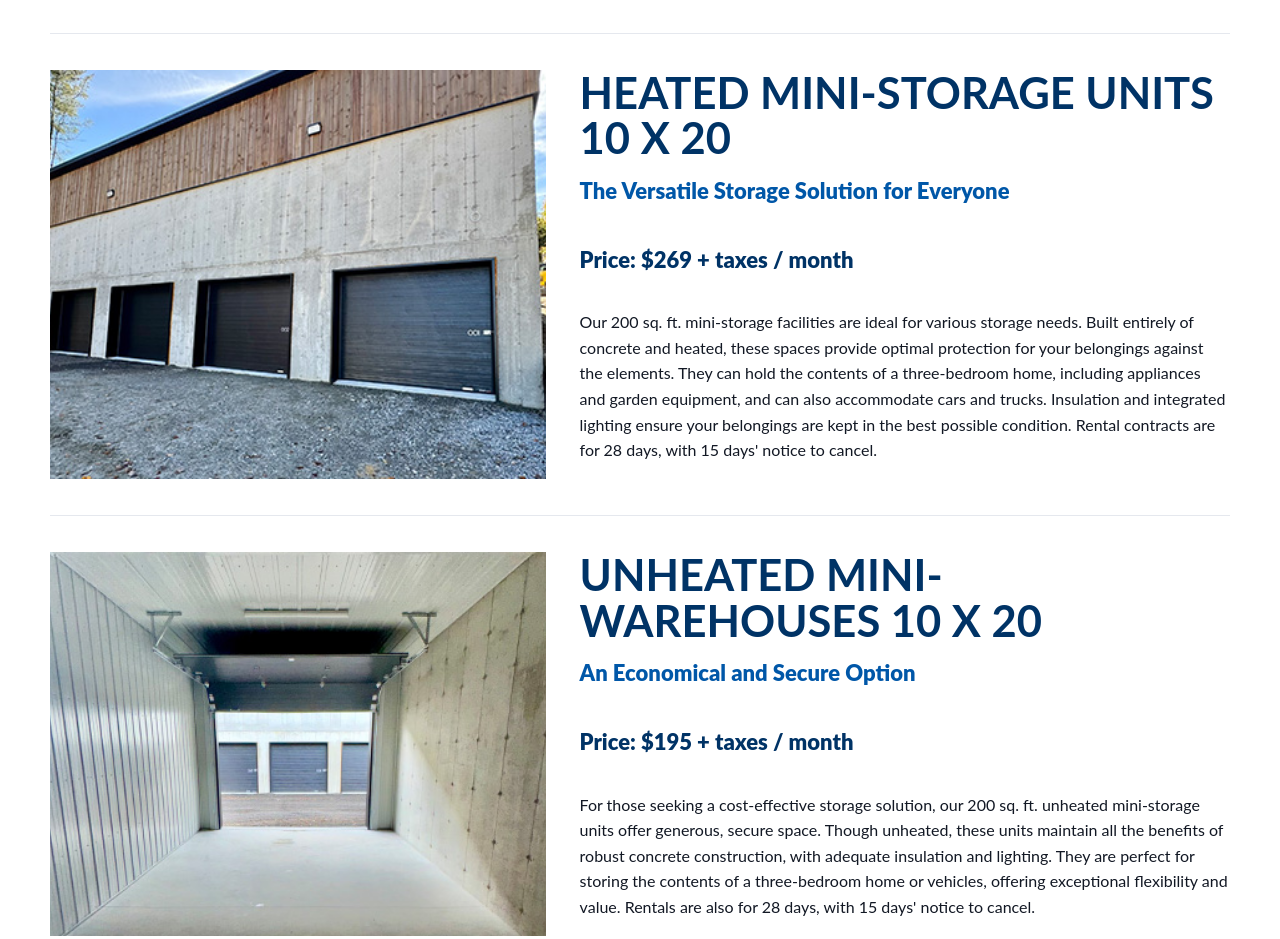
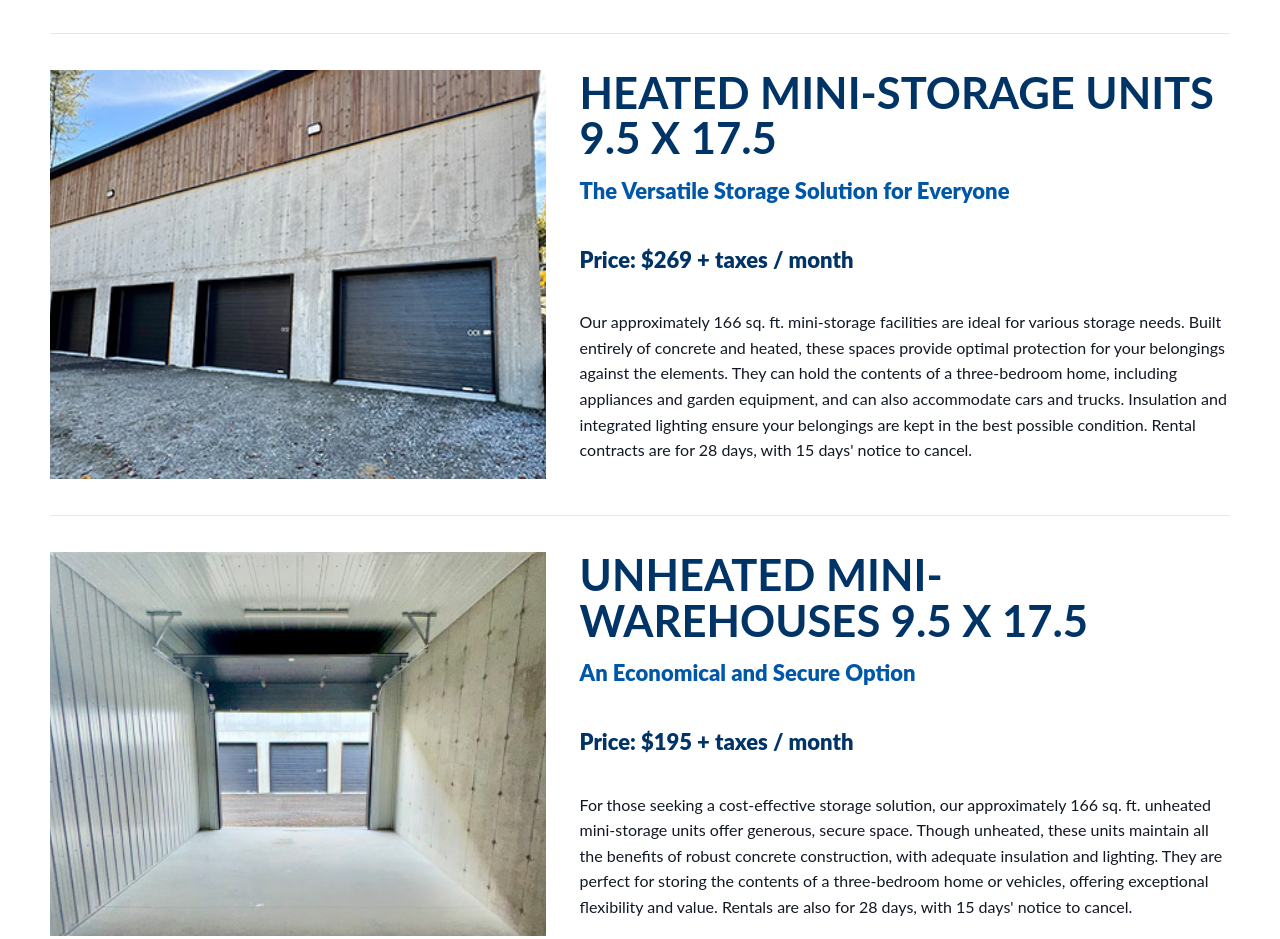
Before and after one commit to loogart/entrepots307, a website: page en/our-warehouses/index.html in a window 1280 px wide. Shown: the part 1026-1965 px from the top of the page. Drawn offline with Linux system fonts and the light colour scheme.

Commit message:
update size

```diff
--- a/en/our-warehouses/index.html
+++ b/en/our-warehouses/index.html
@@ -5,8 +5,8 @@
 <header class="site-header"><div class="topbar"><div class="topbar-inner"><a href="tel:8195934784">819 593-4784</a></div></div><nav class="nav" aria-label="Main navigation"><div class="nav-inner"><a class="logo" href="../../en/"><img src="../../assets/images/logo-entrepot307.svg" alt="Entrepôts 307"></a><div class="nav-links"><a href="../../en/our-warehouses/">Our Warehouses</a><a href="../../en/tips/">Tips</a><a href="../../en/faq/">FAQ</a><a href="../../en/contact/">Contact</a><a href="../../nos-entrepots/">FR</a></div><div class="actions"><a class="button" href="../../reservation-en-ligne/">Online booking <img src="../../assets/images/icon-arrow-right.png" alt=""></a><a class="button" href="#" data-modal-open>Customer portal <img src="../../assets/images/icon-arrow-right.png" alt=""></a></div><button class="menu-toggle" type="button" aria-label="Menu" aria-expanded="false" data-menu-toggle>☰</button></div></nav></header>
 <main><section class="page-hero"><img src="../../assets/images/top-img-entrep.jpg" alt=""><div class="section-inner"><h1>Our Warehouses</h1></div></section><section class="section"><div class="section-inner"><h2>Our Storage Facilities</h2><div class="storage-grid">
 <article class="storage-card"><img src="../../assets/images/pic-ent-3501.jpg" alt="Commercial garages"><div><h3>13 x 30 Commercial Garages</h3><p class="lead">For High-Performance Companies</p><span class="price">Price: $599 + taxes / month</span><p>Our commercial garages are specially designed to maximize storage space for businesses. With nearly 400 square feet of top-quality, concrete-constructed, insulated space, these units offer a spacious and comfortable environment. Each unit is heated, ventilated and equipped with large custom doors (10 x 8 feet) for easy access. Additionally, our garages feature electrical outlets and adequate lighting. Leases are annual, providing stability for your long-term storage needs.</p></div></article>
-<article class="storage-card"><img src="../../assets/images/pic-ent-3508.jpg" alt="Heated mini-storage units"><div><h3>Heated Mini-Storage Units 10 x 20</h3><p class="lead">The Versatile Storage Solution for Everyone</p><span class="price">Price: $269 + taxes / month</span><p>Our 200 sq. ft. mini-storage facilities are ideal for various storage needs. Built entirely of concrete and heated, these spaces provide optimal protection for your belongings against the elements. They can hold the contents of a three-bedroom home, including appliances and garden equipment, and can also accommodate cars and trucks. Insulation and integrated lighting ensure your belongings are kept in the best possible condition. Rental contracts are for 28 days, with 15 days' notice to cancel.</p></div></article>
-<article class="storage-card"><img src="../../assets/images/pic-ent-3562.jpg" alt="Unheated mini-warehouses"><div><h3>Unheated Mini-Warehouses 10 x 20</h3><p class="lead">An Economical and Secure Option</p><span class="price">Price: $195 + taxes / month</span><p>For those seeking a cost-effective storage solution, our 200 sq. ft. unheated mini-storage units offer generous, secure space. Though unheated, these units maintain all the benefits of robust concrete construction, with adequate insulation and lighting. They are perfect for storing the contents of a three-bedroom home or vehicles, offering exceptional flexibility and value. Rentals are also for 28 days, with 15 days' notice to cancel.</p></div></article>
+<article class="storage-card"><img src="../../assets/images/pic-ent-3508.jpg" alt="Heated mini-storage units"><div><h3>Heated Mini-Storage Units 9.5 x 17.5</h3><p class="lead">The Versatile Storage Solution for Everyone</p><span class="price">Price: $269 + taxes / month</span><p>Our approximately 166 sq. ft. mini-storage facilities are ideal for various storage needs. Built entirely of concrete and heated, these spaces provide optimal protection for your belongings against the elements. They can hold the contents of a three-bedroom home, including appliances and garden equipment, and can also accommodate cars and trucks. Insulation and integrated lighting ensure your belongings are kept in the best possible condition. Rental contracts are for 28 days, with 15 days' notice to cancel.</p></div></article>
+<article class="storage-card"><img src="../../assets/images/pic-ent-3562.jpg" alt="Unheated mini-warehouses"><div><h3>Unheated Mini-Warehouses 9.5 x 17.5</h3><p class="lead">An Economical and Secure Option</p><span class="price">Price: $195 + taxes / month</span><p>For those seeking a cost-effective storage solution, our approximately 166 sq. ft. unheated mini-storage units offer generous, secure space. Though unheated, these units maintain all the benefits of robust concrete construction, with adequate insulation and lighting. They are perfect for storing the contents of a three-bedroom home or vehicles, offering exceptional flexibility and value. Rentals are also for 28 days, with 15 days' notice to cancel.</p></div></article>
 </div><div class="coming-grid"><div class="coming"><h3>Mini-Warehouses 6,5 X 9</h3><p>Coming soon!</p></div><div class="coming"><h3>Mini-Warehouses 9 X 9</h3><p>Coming soon!</p></div><div class="coming"><h3>Mini-Warehouses 8 X 12</h3><p>Coming soon!</p></div><div class="coming"><h3>Mini-Warehouses 8 X 20</h3><p>Coming soon!</p></div><div class="coming"><h3>Mini-Warehouses 22 X 48</h3><p>Coming soon!</p></div></div></div></section></main>
 <section class="cta"><div class="section-inner"><h2>You need storage?<br>We've got the solution!</h2><div class="cta-bands"><img src="../../assets/images/bande-footer-gauche.png" alt=""><a class="button" href="../../en/contact/">Contact us <img src="../../assets/images/icon-arrow-right.png" alt=""></a><img src="../../assets/images/bande-footer-droite.png" alt=""></div></div></section>
 <footer class="footer"><div class="section-inner footer-main"><div class="footer-question"><h2>Do you have any questions?</h2><div class="quick-links"><a href="../../en/contact/">Contact</a><a href="../../en/faq/">FAQ</a></div></div><div class="footer-brand"><img src="../../assets/images/logo-entrepot307.svg" alt="Entrepôts 307"><div>16, rue Burke<br>Cantley (Québec), J8V 3L5</div><a href="tel:8195934784">819 593-4784</a></div></div><div class="footer-bottom"><nav class="footer-nav"><a href="../../en/">Home</a><a href="../../en/our-warehouses/">Our Warehouses</a><a href="../../reservation-en-ligne/">Online Booking</a><a href="../../en/tips/">Tips</a><a href="../../en/faq/">FAQ</a><a href="../../en/contact/">Contact</a><a href="../../nos-entrepots/">FR</a></nav></div></footer>
```
Also changed, not shown: nos-entrepots/index.html (+2 -2 lines), 1 other file.
